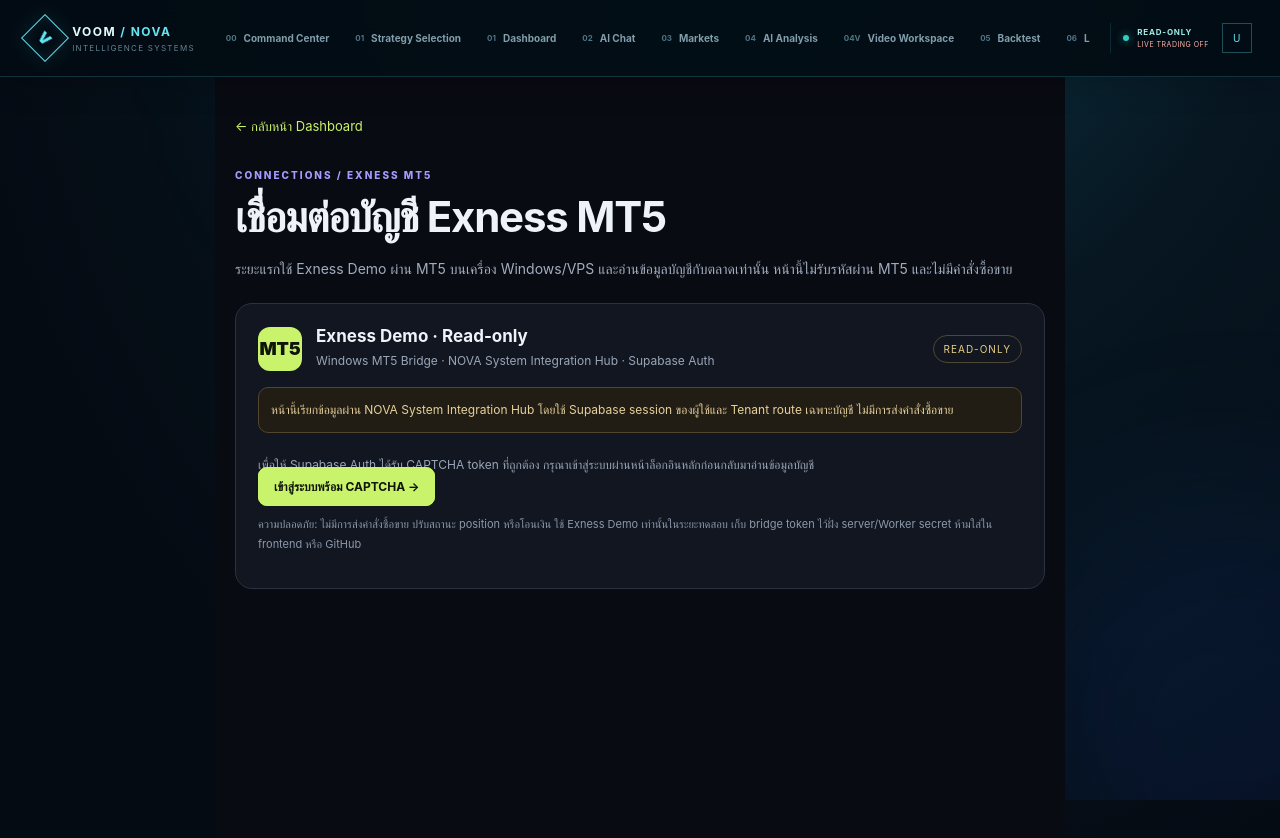
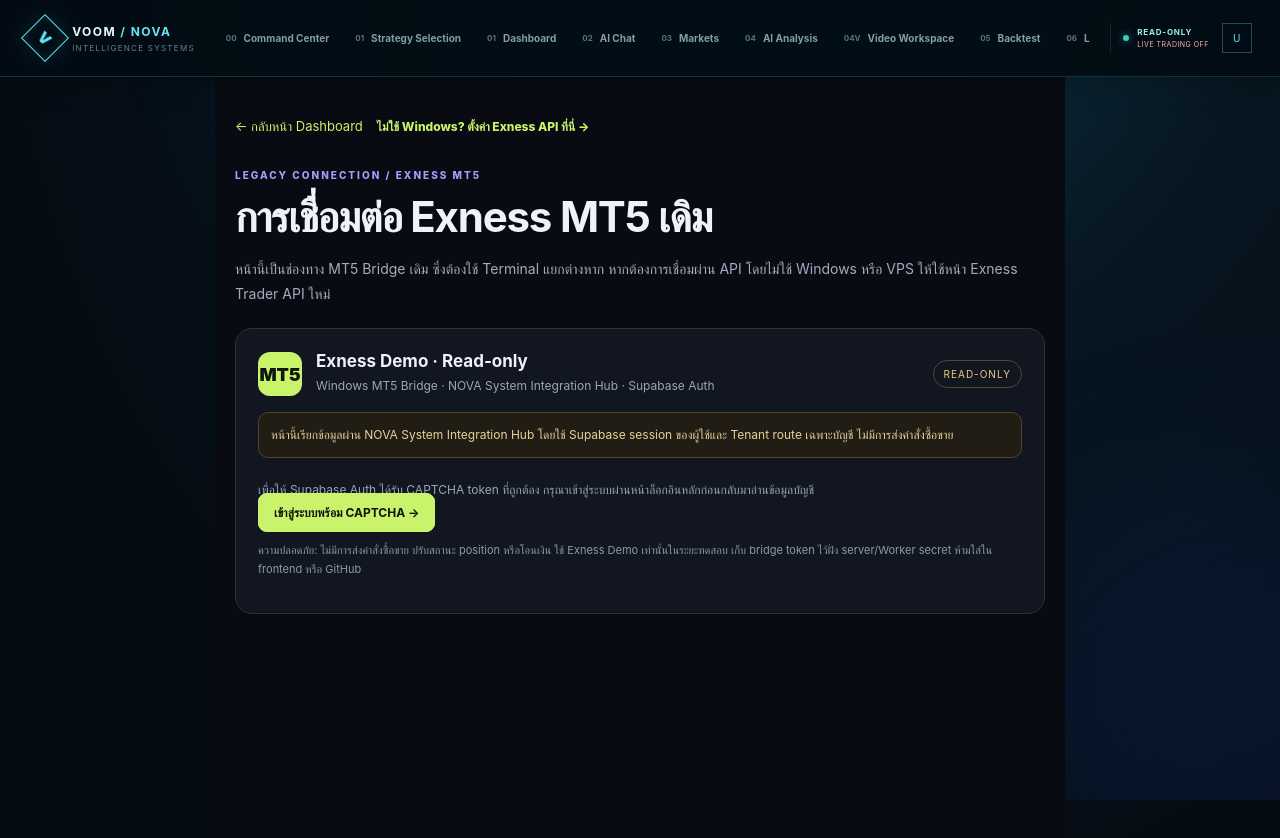
Before and after one commit to vutting895/VOOM_SYSTEM-NOVA-AI, a Next.js app in the folder frontend/: page /settings/broker in a window 1280 px wide. Shown: the top 838 px of the page. Built offline with nearby package versions, Linux system fonts and the light colour scheme; no server answers.

Commit message:
Direct users to easy Exness API setup

```diff
--- a/frontend/app/settings/broker/page.tsx
+++ b/frontend/app/settings/broker/page.tsx
@@ -221,7 +221,7 @@ export default function BrokerSettingsPage() {
     <main className="broker-page">
       <style>{`
         .broker-page{max-width:850px;margin:0 auto;padding:38px 20px 70px;min-height:100vh;background:#090b12;color:#eef3fa;font-family:Inter,system-ui,sans-serif}
-        .back{color:#c9f36a;text-decoration:none;font-size:13px}.eyebrow{display:block;color:#a99aff;font-size:10px;letter-spacing:2px;font-weight:800;margin-top:34px}
+        .back{color:#c9f36a;text-decoration:none;font-size:13px}.api-entry{display:inline-block;margin-left:14px;color:#c9f36a;font-size:12px;font-weight:800;text-decoration:none}.eyebrow{display:block;color:#a99aff;font-size:10px;letter-spacing:2px;font-weight:800;margin-top:34px}
         h1{font-size:clamp(30px,5vw,42px);letter-spacing:-1.2px;margin:10px 0}.intro{color:#a1adbf;line-height:1.8;font-size:14px}
         .card{margin-top:22px;border:1px solid #293142;border-radius:17px;padding:22px;background:#111620}
         .heading{display:flex;align-items:center;gap:14px;flex-wrap:wrap}.mark{width:44px;height:44px;border-radius:12px;display:grid;place-items:center;background:#c9f36a;color:#10150a;font-weight:900;font-size:18px}
@@ -237,9 +237,10 @@ export default function BrokerSettingsPage() {
         .foot{font-size:11px;color:#8c99ac;line-height:1.8;margin-top:20px}
       `}</style>
       <a className="back" href="/">← กลับหน้า Dashboard</a>
-      <span className="eyebrow">CONNECTIONS / EXNESS MT5</span>
-      <h1>เชื่อมต่อบัญชี Exness MT5</h1>
-      <p className="intro">ระยะแรกใช้ Exness Demo ผ่าน MT5 บนเครื่อง Windows/VPS และอ่านข้อมูลบัญชีกับตลาดเท่านั้น หน้านี้ไม่รับรหัสผ่าน MT5 และไม่มีคำสั่งซื้อขาย</p>
+      <a className="api-entry" href="/settings/broker/exness">ไม่ใช้ Windows? ตั้งค่า Exness API ที่นี่ →</a>
+      <span className="eyebrow">LEGACY CONNECTION / EXNESS MT5</span>
+      <h1>การเชื่อมต่อ Exness MT5 เดิม</h1>
+      <p className="intro">หน้านี้เป็นช่องทาง MT5 Bridge เดิม ซึ่งต้องใช้ Terminal แยกต่างหาก หากต้องการเชื่อมผ่าน API โดยไม่ใช้ Windows หรือ VPS ให้ใช้หน้า Exness Trader API ใหม่</p>
       <section className="card">
         <div className="heading"><span className="mark">MT5</span><div><h2>Exness Demo · Read-only</h2><p className="muted">Windows MT5 Bridge · NOVA System Integration Hub · Supabase Auth</p></div><span className="pill">{account?.connected ? "DATA RECEIVED" : "READ-ONLY"}</span></div>
         {!supabase && <p className="warning">ยังไม่ได้ตั้งค่า Supabase URL และ publishable/anon key ใน Netlify</p>}
```
